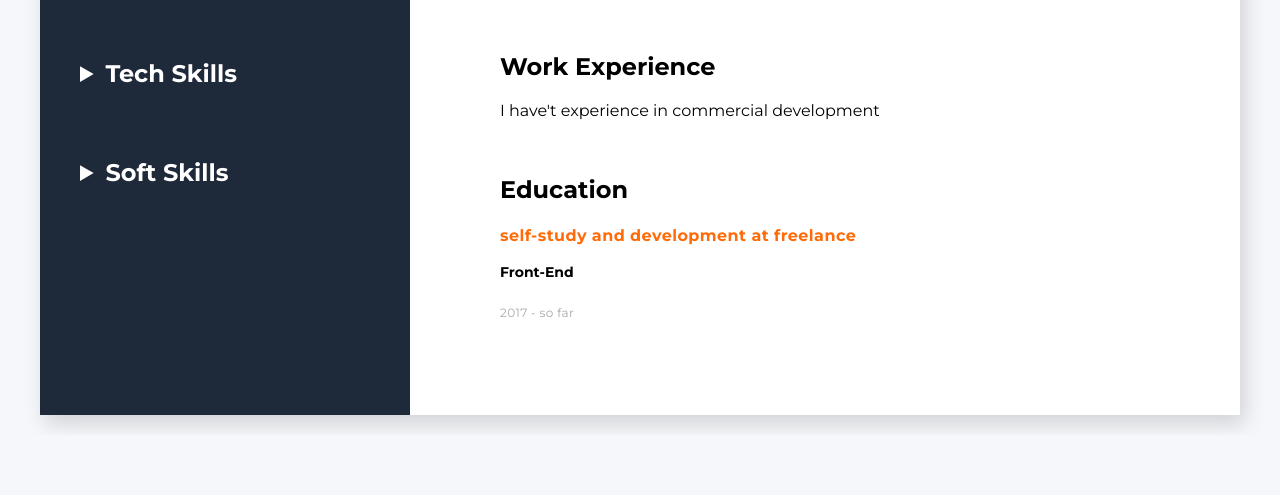
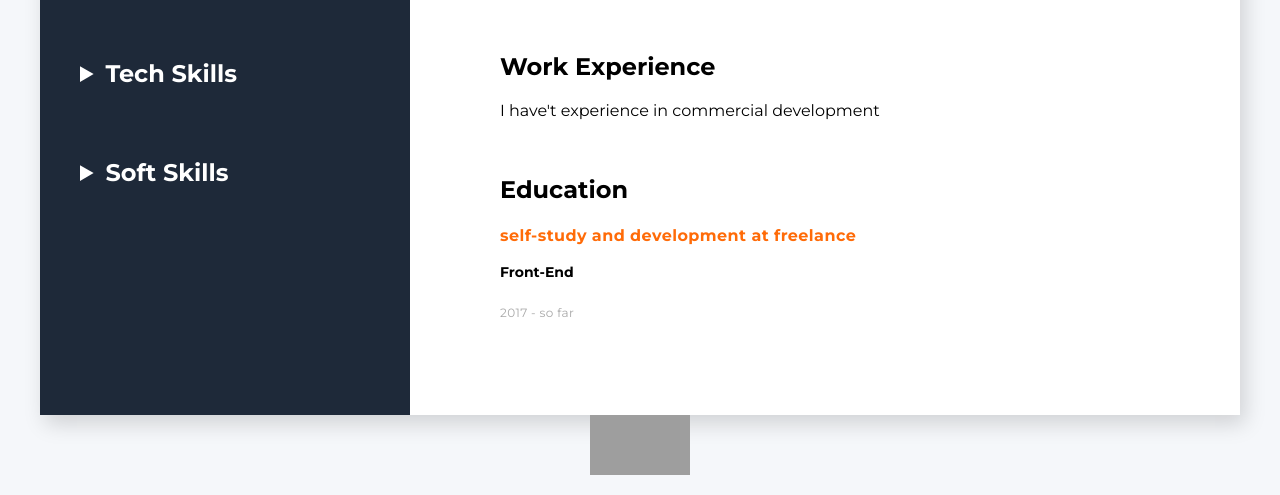
Before and after one commit to markelychev/rsschool-cv, a plain HTML site: page index.html in a window 1280 px wide. Shown: the part 432-927 px from the top of the page. Before the commit the page ends 867 px from the top, so only its background shows below. Drawn offline with Linux system fonts and the light colour scheme; grey boxes are pictures that could not be loaded.

Commit message:
feat: add footer

```diff
--- a/index.html
+++ b/index.html
@@ -99,5 +99,8 @@
         </section>
       </main>
     </div>
+    <footer class='footer'>
+      <a class='footer__logo' href="https://rs.school/js/"></a>
+    </footer>
   </body>
 </html>
--- a/styles.css
+++ b/styles.css
@@ -178,6 +178,23 @@ body {
   }
 }
 
+.footer{
+  max-width: 1200px;
+  margin: 0 auto;
+  display: flex;
+  justify-content: center;
+}
+
+.footer__logo{
+  display: block;
+  width: 100px;
+  height: 60px;
+  background-image: url(https://rs.school/images/rs_school_js.svg);
+  background-repeat: no-repeat;
+  background-position: 50% 50%;
+
+}
+
 @media (max-width: 600px) {
   .sidebar {
     flex-direction: column;
```
